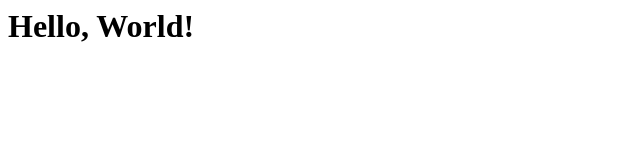
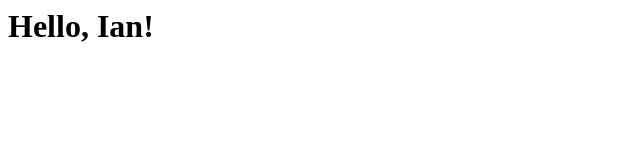
Before and after one commit to iccowan/CSC160-day1, a plain HTML site: page index.html in a window 1280 px wide. Shown: the whole page, without its empty margins (0-640 px from the left). Drawn offline with Linux system fonts and the light colour scheme.

Commit message:
Add name

```diff
--- a/index.html
+++ b/index.html
@@ -1,5 +1,5 @@
 <html>
   <body>
-    <h1>Hello, World!</h1>
+    <h1>Hello, Ian!</h1>
   </body>
 </html>
```
